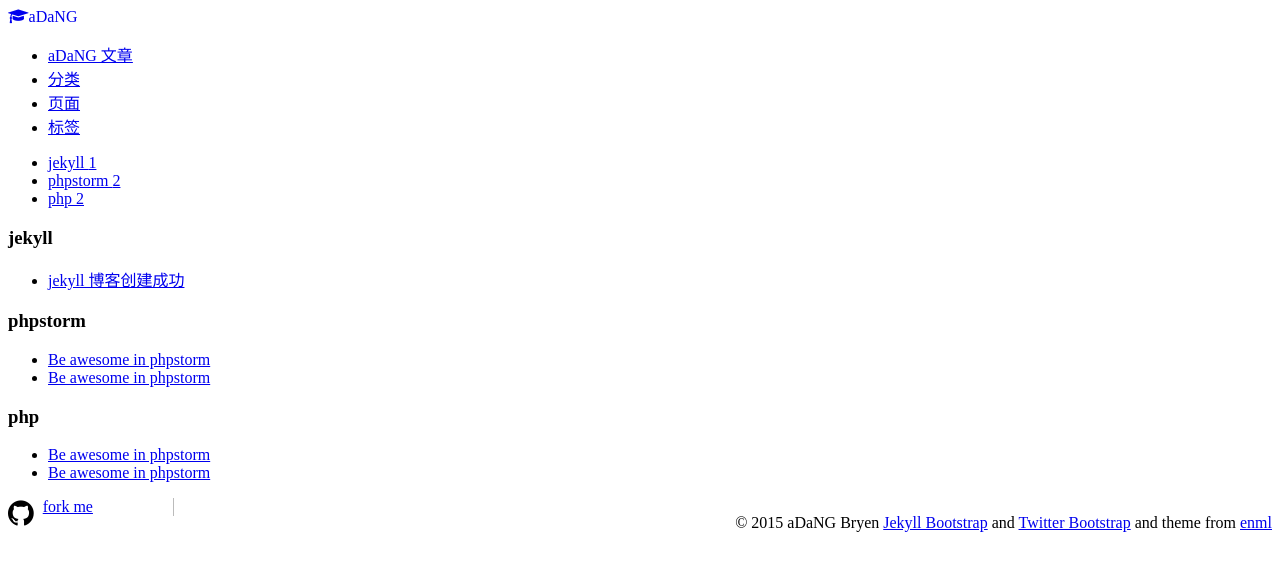
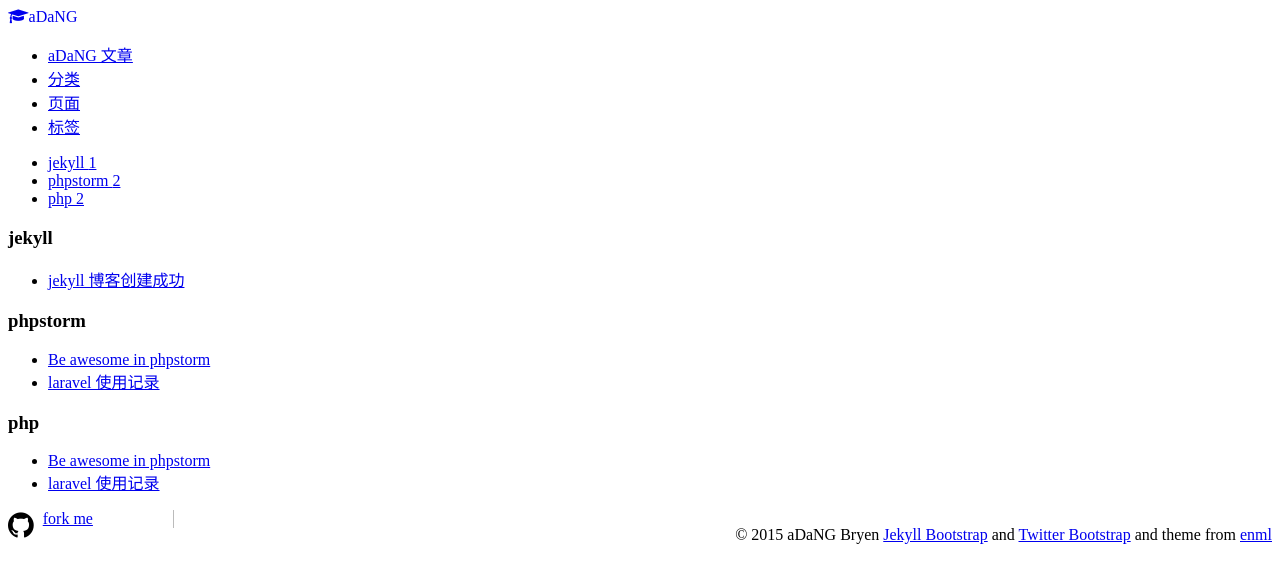
Before and after one commit to adangbryen/adangbryen.github.io, a Jekyll site: the page built from tags.html, in a window 1280 px wide. Shown: the top 583 px of the page. Built offline with Jekyll 4.4.1, drawn with Linux system fonts in a browser that asks for light colours; nearby versions of some CDN libraries; Markdown is read by kramdown in place of the engine named in the settings.

Commit message:
first laravel migrate

```diff
--- a/_posts/2015-05-06-laravel-work.md
+++ b/_posts/2015-05-06-laravel-work.md
@@ -1,7 +1,7 @@
 ---
 layout: post
-title: "Be awesome in phpstorm"
-description: "phpstorm 设置 jeffrey way 推荐方式"
+title: "laravel 使用记录"
+description: "laravel 使用记录"
 category: phpstorm
 tags: [phpstorm, php]
 ---
```
